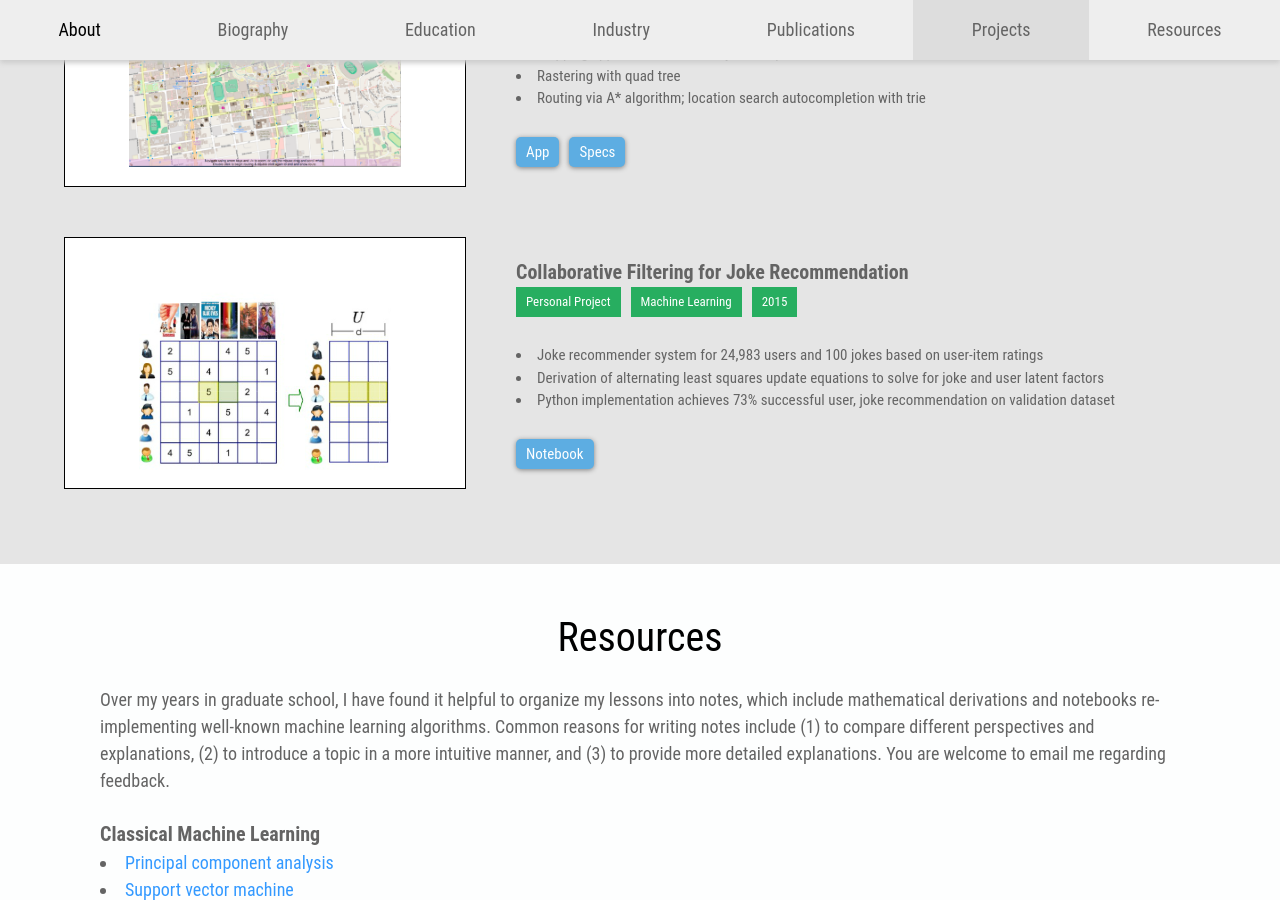
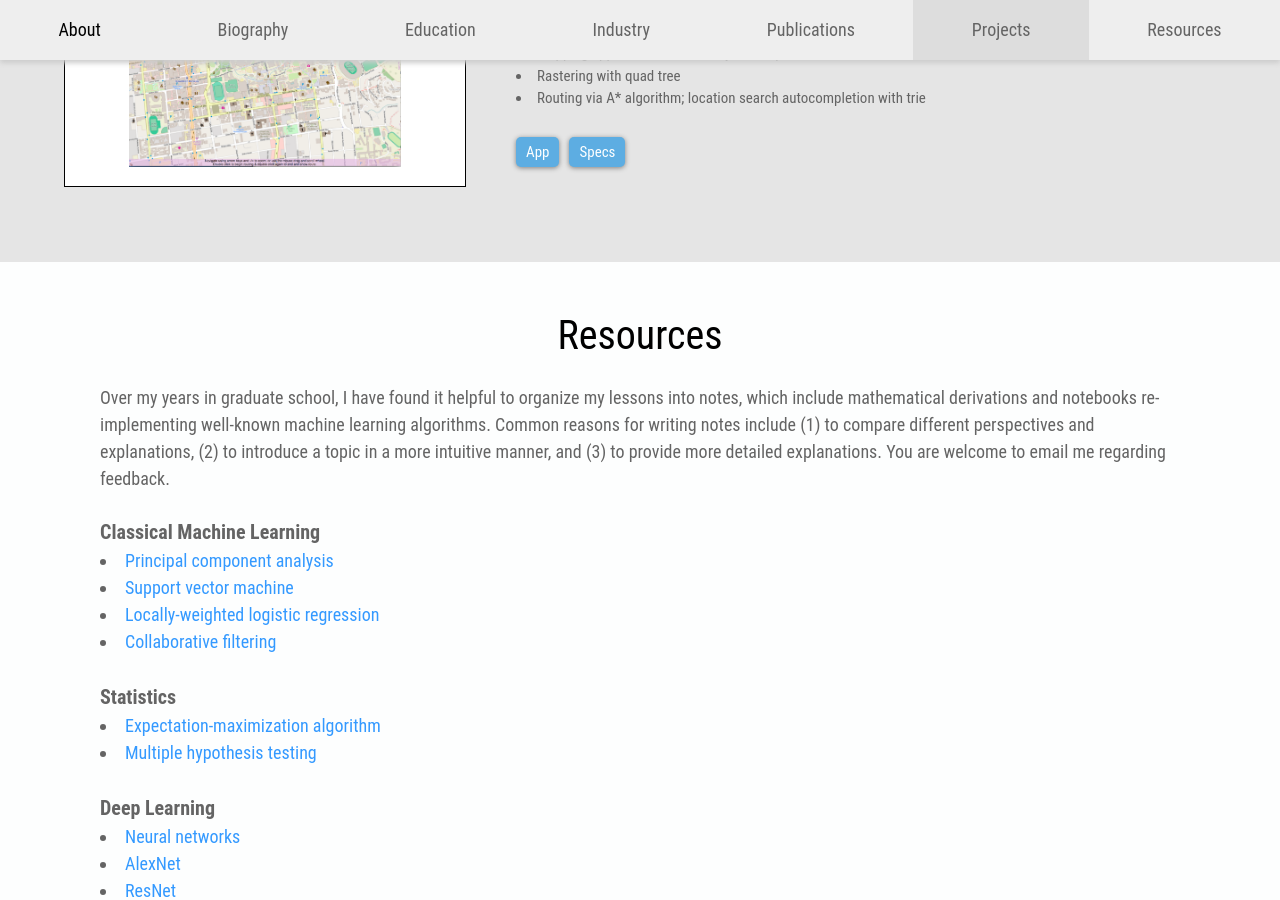
Before and after one commit to CalvinTChi/CalvinTChi.github.io, a Jekyll site: the page index.html, which Jekyll copies as it is, in a window 1280 px wide and 900 px high, scrolled down 4117 px. Built offline with Jekyll 4.4.1, drawn with Linux system fonts in a browser that asks for light colours; nearby versions of some CDN libraries.

Commit message:
update slides

```diff
--- a/index.html
+++ b/index.html
@@ -281,28 +281,6 @@
 					</div>
 				</div>
 			</div>
-			<div class = "projects-panel">
-				<div class = "work-photo">
-					<img src="assets/img/project1.png" height="225px" vertical-align=middle>
-				</div>
-				<div class = "work-text">
-					<h2>Collaborative Filtering for Joke Recommendation</h2>
-					<div class = "tag-panel">
-					<br>
-						<div class = "tag">Personal Project</div>
-						<div class = "tag">Machine Learning</div>
-						<div class = "tag">2015</div>
-					</div>
-					<br>
-	  					<li>Joke recommender system for 24,983 users and 100 jokes based on user-item ratings</li>
-	  					<li>Derivation of alternating least squares update equations to solve for joke and user latent factors</li>
-	  					<li>Python implementation achieves 73% successful user, joke recommendation on validation dataset</li>
-	  				<br>
-					<div class = "button-panel">
-						<a href="https://calvintchi.github.io/html/Collaborative_Filtering.html" class = "button" target="_blank">Notebook</a>
-					</div>
-				</div>
-			</div>
 		</div>
 	</section>
 	<section id = "resources-section" class = "white-section">
@@ -315,6 +293,7 @@
 				<li><a target="_blank" style="color:#3399ff" href="https://calvintchi.github.io/classical_machine_learning/2020/08/02/Principal-Component-Analysis.html">Principal component analysis</a></li>
 		  		<li><a target="_blank" style="color:#3399ff" href="http://calvintchi.github.io/pdf/SVM.pdf">Support vector machine</a></li>
 		  		<li><a target="_blank" style="color:#3399ff" href="https://calvintchi.github.io/classical_machine_learning/2020/08/16/lwlr.html">Locally-weighted logistic regression</a></li>
+		  		<li><a target="_blank" style="color:#3399ff" href="https://calvintchi.github.io/classical_machine_learning/2020/09/24/collaborative_filtering">Collaborative filtering</a></li>
 		  	<br>
 	  	</div>
 	  	<div class = "resources-panel">
```
